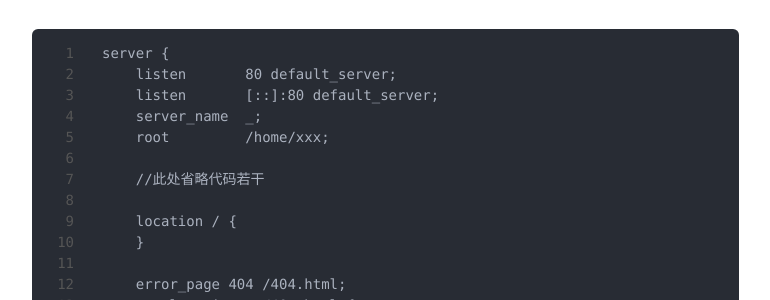
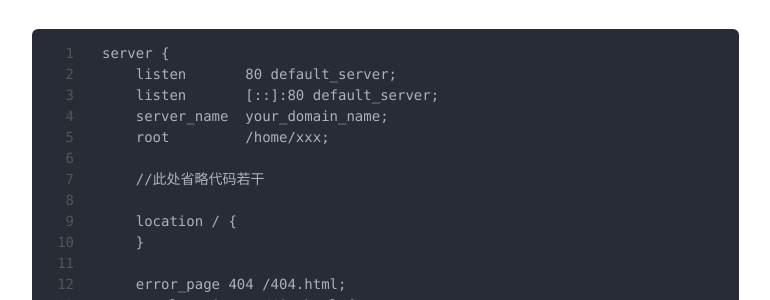
Before and after one commit to Winterdirge/MyBlog, a Jekyll site: the page built from _posts/2019-07-11-first-step-to-success-2.markdown, in a window 1280 px wide and 900 px high, scrolled down 1153 px. Shown: the part 215-515 px from the top of the window, without its empty margins (233-1003 px from the left). Built offline with Jekyll 4.4.1, drawn with Linux system fonts in a browser that asks for light colours; nearby versions of some CDN libraries; comment, search, counter and statistics services are not loaded; some of the changed text lies outside the part shown.

Commit message:
adjust format

````diff
--- a/_posts/2019-07-11-first-step-to-success-2.markdown
+++ b/_posts/2019-07-11-first-step-to-success-2.markdown
@@ -33,7 +33,7 @@
 server {
     listen       80 default_server;
     listen       [::]:80 default_server;
-    server_name  _;
+    server_name  your_domain_name;
     root         /home/xxx;
 
     //此处省略代码若干
@@ -72,7 +72,7 @@
 笔者是直接把博客相关代码全都提交到服务器，设置Git post-receive钩子，每次提交代码的时候都会执行一遍部署脚本，来达到自动部署的目的。
 
 在服务器创建Git仓库
-```
+```shell
 mkdir blog.git
 cd blog.git
 git init --bare
@@ -90,7 +90,7 @@
 exit
 ```
 然后赋予改脚本执行权限
-```
+```shell
 chmod +x post-receive
 ```
 至此自动部署脚本已完成，提交代码即可观察效果。
````
